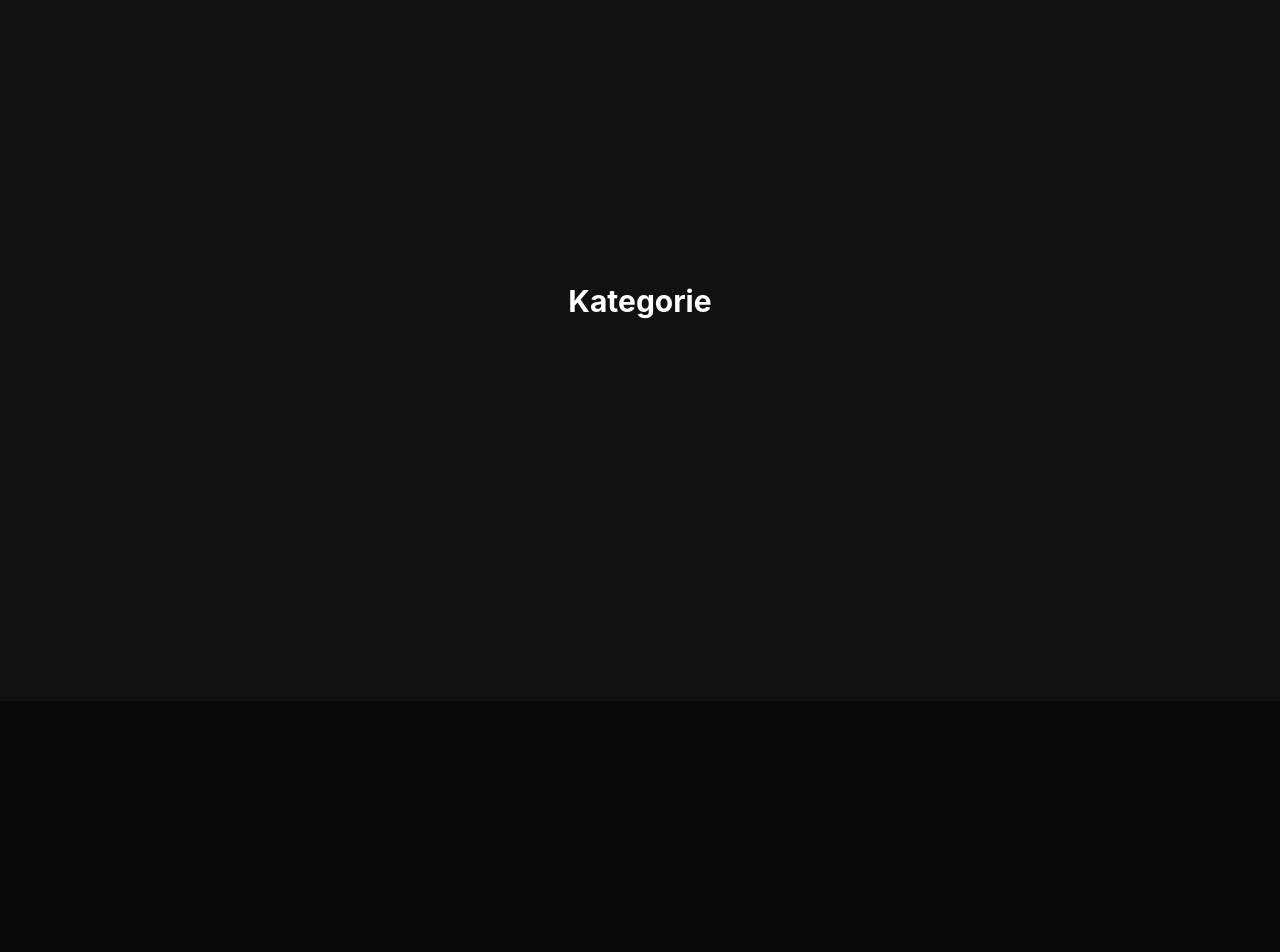
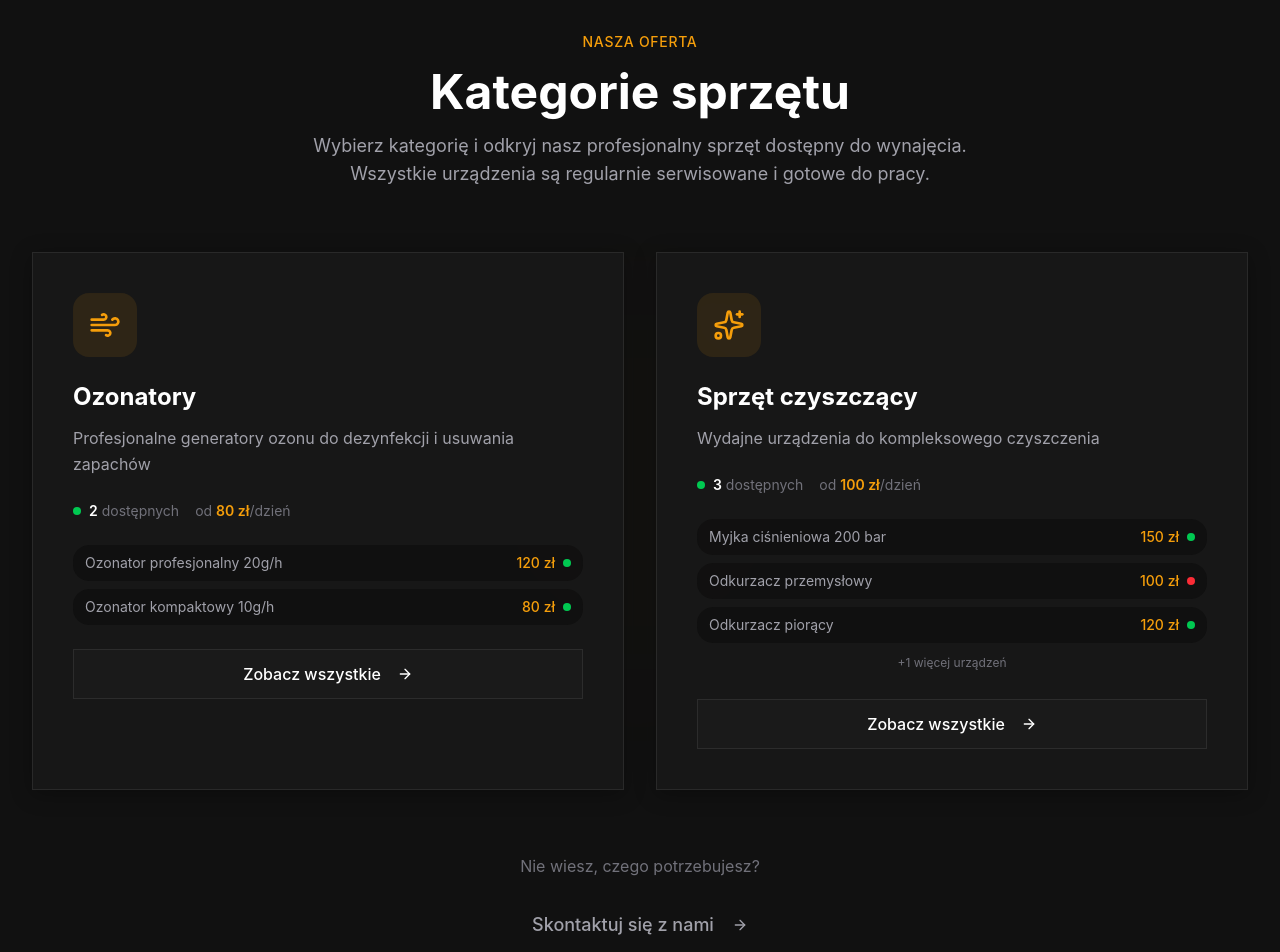
Before and after one commit to WBInCode/WB-Rent, a React app in the folder frontend/: page / in a window 1280 px wide. Shown: the part 1120-2072 px from the top of the page. Built offline with nearby package versions, Linux system fonts and the light colour scheme; the HTML template or start-up script is replaced by a standard one.

Commit message:
feat: add Categories section with product preview cards

```diff
--- a/frontend/src/App.tsx
+++ b/frontend/src/App.tsx
@@ -1,5 +1,6 @@
 import { Navbar } from '@/components/Navbar';
 import { Hero } from '@/sections/Hero';
+import { Categories } from '@/sections/Categories';
 
 function App() {
   return (
@@ -9,10 +10,8 @@ function App() {
       {/* Hero Section */}
       <Hero />
 
-      {/* Placeholder sections for testing navigation */}
-      <section id="kategorie" className="min-h-screen flex items-center justify-center bg-bg-secondary">
-        <h2 className="text-3xl font-bold text-text-primary">Kategorie</h2>
-      </section>
+      {/* Categories Section */}
+      <Categories />
 
       <section id="produkty" className="min-h-screen flex items-center justify-center">
         <h2 className="text-3xl font-bold text-text-primary">Produkty</h2>
--- /dev/null
+++ b/frontend/src/sections/Categories.tsx
@@ -0,0 +1,167 @@
+import { motion } from 'framer-motion';
+import { Wind, Sparkles, ArrowRight } from 'lucide-react';
+import { Button, Card } from '@/components/ui';
+import { categories, getProductsByCategory } from '@/data/products';
+import { staggerContainerVariants, staggerItemVariants, revealVariants } from '@/lib/motion';
+
+// Map category icon string to Lucide component
+const categoryIcons: Record<string, React.ElementType> = {
+  wind: Wind,
+  sparkles: Sparkles,
+};
+
+export function Categories() {
+  const handleScrollToProducts = (categoryId: string) => {
+    // Scroll to products and potentially filter by category
+    document.getElementById('produkty')?.scrollIntoView({ behavior: 'smooth' });
+    // TODO: Implement category filtering in products section
+    console.log('Filter by category:', categoryId);
+  };
+
+  return (
+    <section id="kategorie" className="relative overflow-hidden py-20 md:py-28 lg:py-32 bg-bg-secondary">
+      {/* Background decoration */}
+      <div
+        className="absolute top-1/2 left-1/2 -translate-x-1/2 -translate-y-1/2 w-[800px] h-[800px] rounded-full opacity-10 blur-3xl pointer-events-none"
+        style={{ background: 'radial-gradient(circle, rgba(245, 158, 11, 0.15) 0%, transparent 60%)' }}
+      />
+
+      <div className="relative max-w-7xl mx-auto px-4 md:px-6 lg:px-8">
+        {/* Section Header */}
+        <motion.div
+          variants={revealVariants}
+          initial="hidden"
+          whileInView="visible"
+          viewport={{ once: true, margin: '-100px' }}
+          className="text-center mb-12 md:mb-16"
+        >
+          <span className="inline-block text-gold text-sm font-medium tracking-wider uppercase mb-4">
+            Nasza oferta
+          </span>
+          <h2 className="text-3xl md:text-4xl lg:text-5xl font-bold text-text-primary mb-4">
+            Kategorie sprzętu
+          </h2>
+          <p className="text-lg text-text-secondary max-w-2xl mx-auto">
+            Wybierz kategorię i odkryj nasz profesjonalny sprzęt dostępny do wynajęcia.
+            Wszystkie urządzenia są regularnie serwisowane i gotowe do pracy.
+          </p>
+        </motion.div>
+
+        {/* Categories Grid */}
+        <motion.div
+          variants={staggerContainerVariants}
+          initial="hidden"
+          whileInView="visible"
+          viewport={{ once: true, margin: '-100px' }}
+          className="grid grid-cols-1 md:grid-cols-2 gap-6 lg:gap-8"
+        >
+          {categories.map((category) => {
+            const Icon = categoryIcons[category.icon] || Sparkles;
+            const productsInCategory = getProductsByCategory(category.id);
+            const availableCount = productsInCategory.filter((p) => p.available).length;
+            const minPrice = Math.min(...productsInCategory.map((p) => p.pricePerDay));
+
+            return (
+              <motion.div key={category.id} variants={staggerItemVariants}>
+                <Card
+                  variant="glass"
+                  hoverable
+                  padding="none"
+                  className="h-full group"
+                >
+                  <div className="p-6 md:p-8 lg:p-10">
+                    {/* Icon */}
+                    <div className="mb-6">
+                      <div className="w-14 h-14 md:w-16 md:h-16 rounded-2xl bg-gold/10 flex items-center justify-center group-hover:bg-gold/20 transition-colors duration-300">
+                        <Icon className="w-7 h-7 md:w-8 md:h-8 text-gold" />
+                      </div>
+                    </div>
+
+                    {/* Content */}
+                    <h3 className="text-xl md:text-2xl font-bold text-text-primary mb-3 group-hover:text-gold transition-colors duration-300">
+                      {category.name}
+                    </h3>
+                    <p className="text-text-secondary mb-6 leading-relaxed">
+                      {category.description}
+                    </p>
+
+                    {/* Stats row */}
+                    <div className="flex flex-wrap gap-4 mb-6 text-sm">
+                      <div className="flex items-center gap-2">
+                        <span className="w-2 h-2 rounded-full bg-green-500" />
+                        <span className="text-text-muted">
+                          <span className="text-text-primary font-semibold">{availableCount}</span> dostępnych
+                        </span>
+                      </div>
+                      <div className="flex items-center gap-2">
+                        <span className="text-text-muted">
+                          od <span className="text-gold font-semibold">{minPrice} zł</span>/dzień
+                        </span>
+                      </div>
+                    </div>
+
+                    {/* Products preview */}
+                    <div className="mb-6 space-y-2">
+                      {productsInCategory.slice(0, 3).map((product) => (
+                        <div
+                          key={product.id}
+                          className="flex items-center justify-between py-2 px-3 rounded-lg bg-bg-primary/50 text-sm"
+                        >
+                          <span className="text-text-secondary">{product.name}</span>
+                          <div className="flex items-center gap-2">
+                            <span className="text-gold font-medium">{product.pricePerDay} zł</span>
+                            <span
+                              className={`w-2 h-2 rounded-full ${product.available ? 'bg-green-500' : 'bg-red-500'}`}
+                              title={product.available ? 'Dostępny' : 'Wypożyczony'}
+                            />
+                          </div>
+                        </div>
+                      ))}
+                      {productsInCategory.length > 3 && (
+                        <p className="text-xs text-text-muted text-center py-1">
+                          +{productsInCategory.length - 3} więcej urządzeń
+                        </p>
+                      )}
+                    </div>
+
+                    {/* CTA */}
+                    <Button
+                      variant="secondary"
+                      size="md"
+                      className="w-full group/btn"
+                      onClick={() => handleScrollToProducts(category.id)}
+                    >
+                      <span>Zobacz wszystkie</span>
+                      <ArrowRight className="w-4 h-4 ml-2 group-hover/btn:translate-x-1 transition-transform duration-200" />
+                    </Button>
+                  </div>
+                </Card>
+              </motion.div>
+            );
+          })}
+        </motion.div>
+
+        {/* Bottom CTA */}
+        <motion.div
+          variants={revealVariants}
+          initial="hidden"
+          whileInView="visible"
+          viewport={{ once: true, margin: '-50px' }}
+          className="text-center mt-12 md:mt-16"
+        >
+          <p className="text-text-muted mb-4">
+            Nie wiesz, czego potrzebujesz?
+          </p>
+          <Button
+            variant="ghost"
+            size="lg"
+            onClick={() => document.getElementById('kontakt')?.scrollIntoView({ behavior: 'smooth' })}
+          >
+            Skontaktuj się z nami
+            <ArrowRight className="w-4 h-4 ml-2" />
+          </Button>
+        </motion.div>
+      </div>
+    </section>
+  );
+}
```
Also changed, not shown: 1 other file (tests, documents, lock files or other folders).
